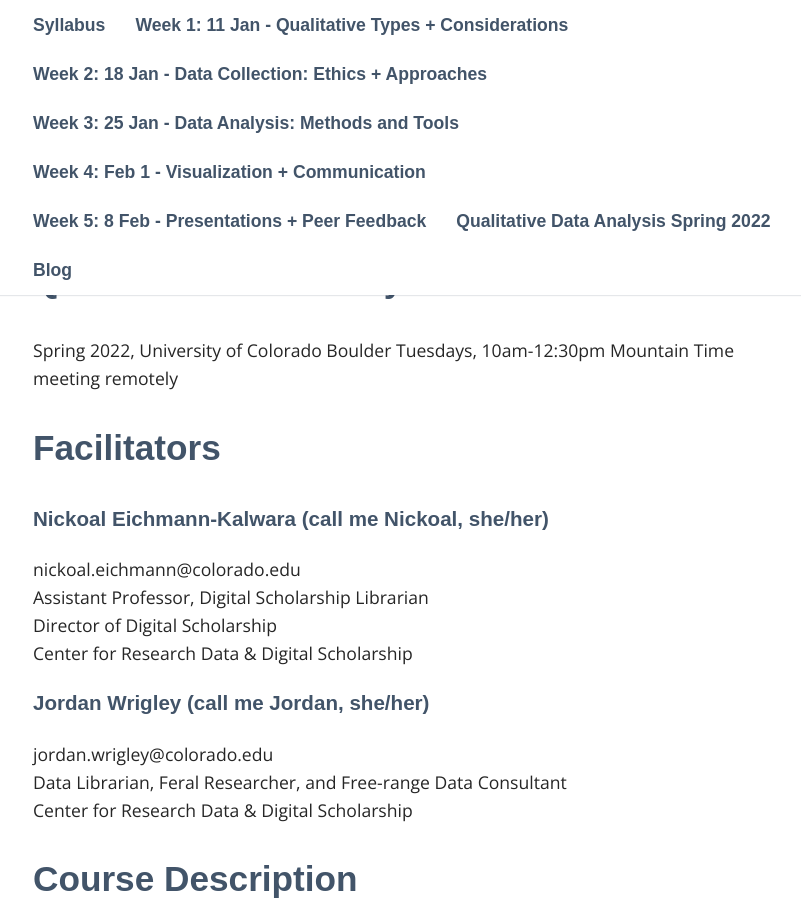
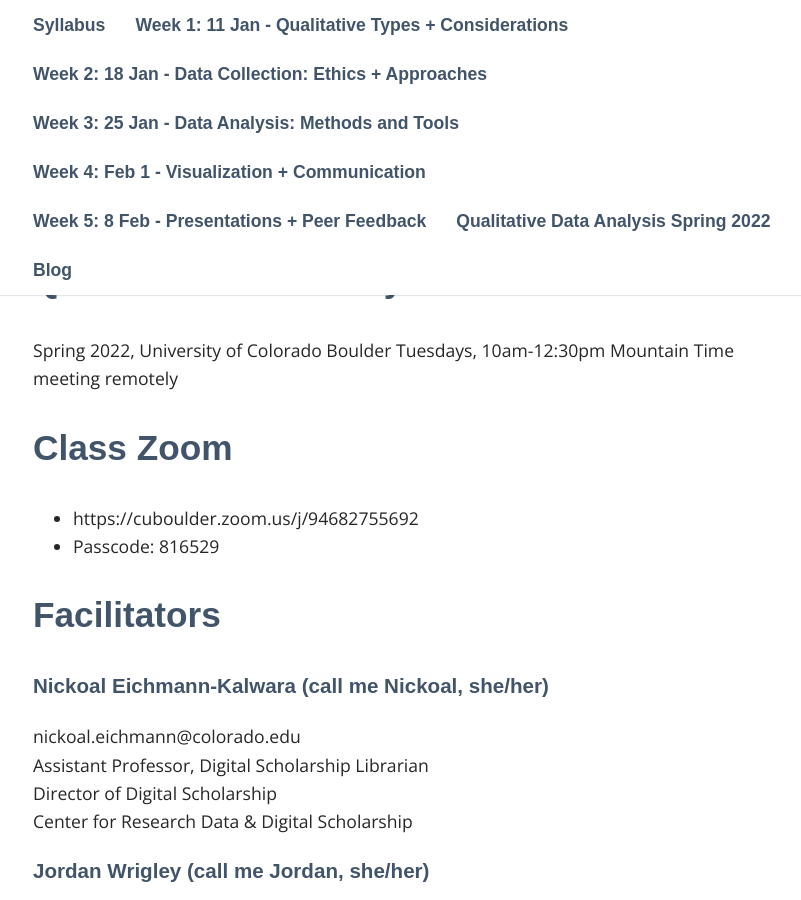
Before and after one commit to jwrigs/QDA2022, a Jekyll site: the page built from _pages/syllabus.md, in a window 1280 px wide and 900 px high, scrolled down 467 px. Shown: the whole window, without its empty margins (222-1023 px from the left). Built offline with Jekyll 4.4.1, drawn with Linux system fonts in a browser that asks for light colours; some web fonts are replaced; our own code applies the rules of GitHub Pages for plain Markdown files.

Commit message:
Update syllabus.md

```diff
--- a/_pages/syllabus.md
+++ b/_pages/syllabus.md
@@ -1,8 +1,12 @@
 # Syllabus
 
-## Qualitative Data Analysis CLASS NUMBER
+## Qualitative Data Analysis
 Spring 2022, University of Colorado Boulder
 Tuesdays, 10am-12:30pm Mountain Time meeting remotely
+
+## Class Zoom
+- https://cuboulder.zoom.us/j/94682755692
+- Passcode: 816529
 
 ## Facilitators
 
```
